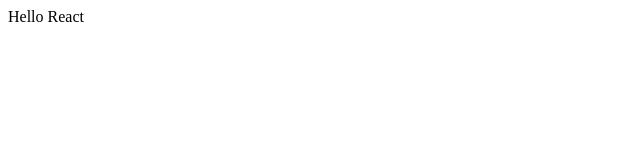
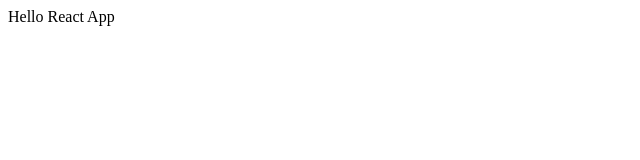
Before and after one commit to Bahtiyorjon1997/Admin-Dashboard-with-ReactJS, a React (Create React App) app: page / in a window 1280 px wide. Shown: the top 160 px of the page, without its empty margins (0-640 px from the left). Built offline with nearby package versions, Linux system fonts and the light colour scheme.

Commit message:
App ready

```diff
--- a/src/App.js
+++ b/src/App.js
@@ -3,7 +3,7 @@ import "./App.css";
 function App() {
   return (
     <>
-      <div className="app">Hello React </div>
+      <div className="app">Hello React App </div>
     </>
   );
 }
```
